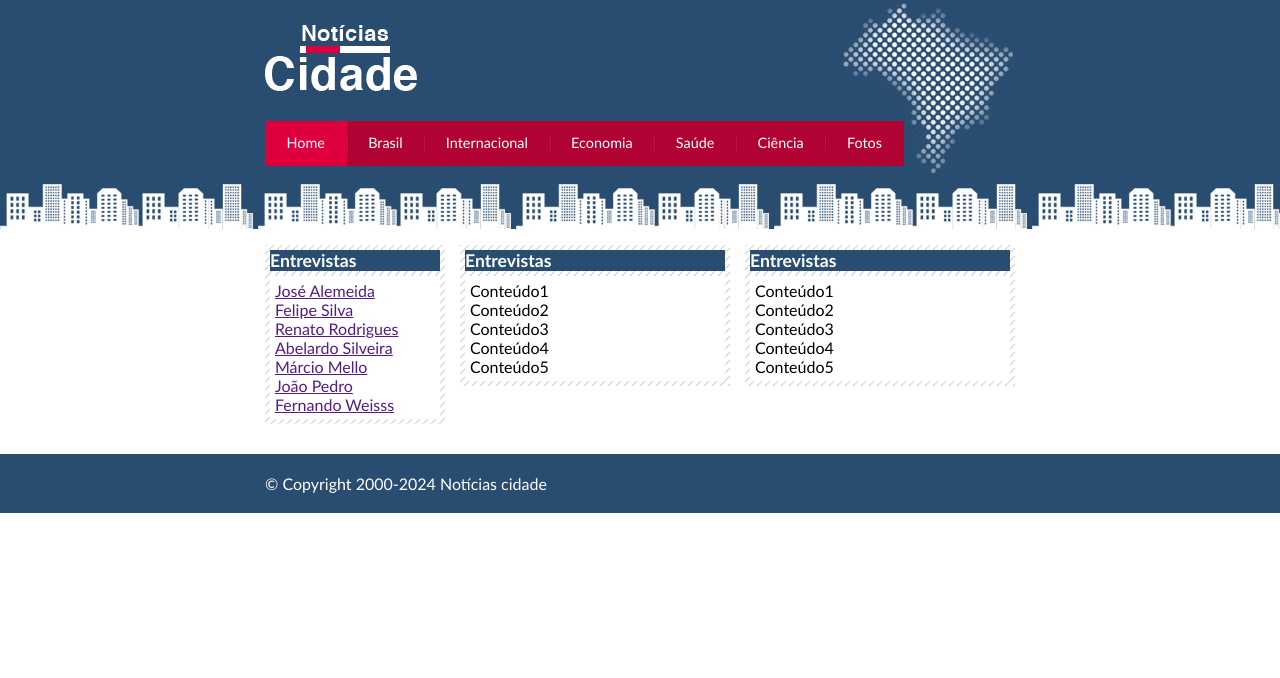
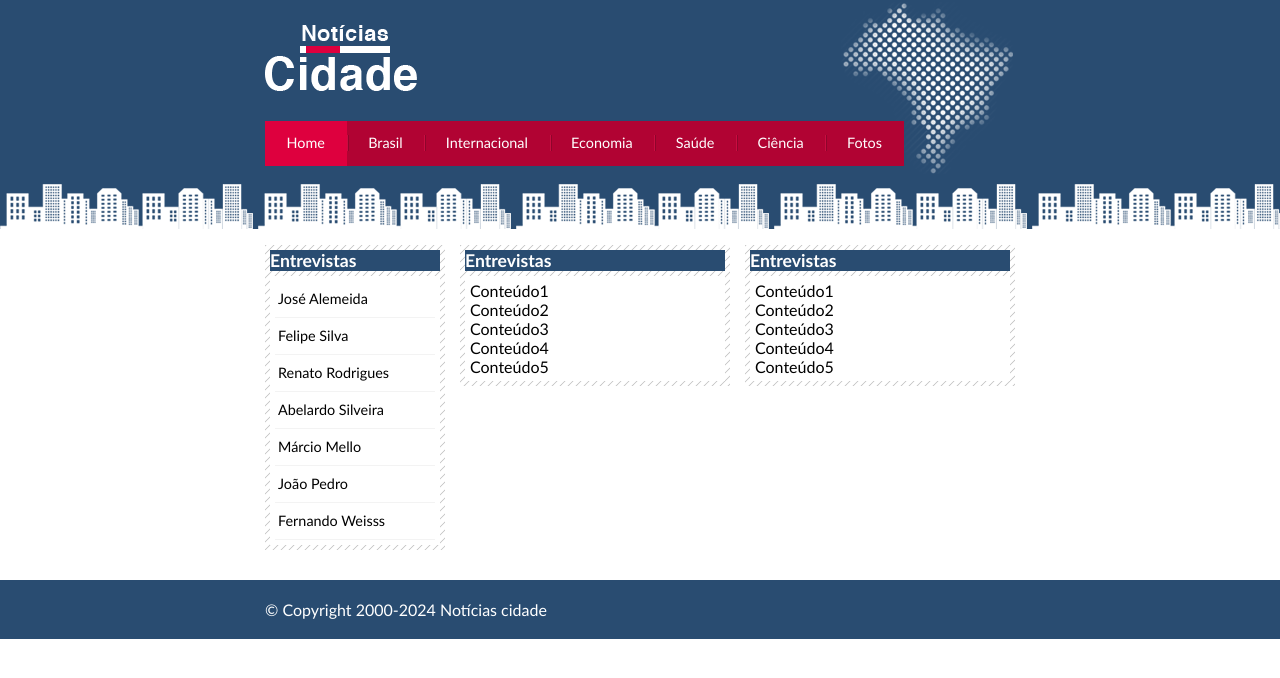
Before and after one commit to OlivierNdeye/Noticias-cidade, a plain HTML site: page index.html in a window 1280 px wide. Drawn offline with Linux system fonts and the light colour scheme.

Commit message:
alteração em index.html

```diff
--- a/style.css
+++ b/style.css
@@ -140,6 +140,24 @@ h2 {
     padding: 5px;
 }
 
+/*Formatar Menu Lateral*/
+#lateral ul a {
+    font-size: 0.9em;
+    padding: 3px;
+    display: block;
+    line-height: 30px;
+    color: #000;
+    text-decoration: none;
+    border-bottom: 1px solid #f3f3f3;
+}
+
+#lateral a:hover {
+    background: #f9f9f9 url(imagens/marcador.png) no-repeat left center;
+    padding-left: 20px;
+    color: #a1a1a1;
+}
+
+/*Rodape*/
 #rodape {
    width: 750px;
    margin: 0 auto;
```
